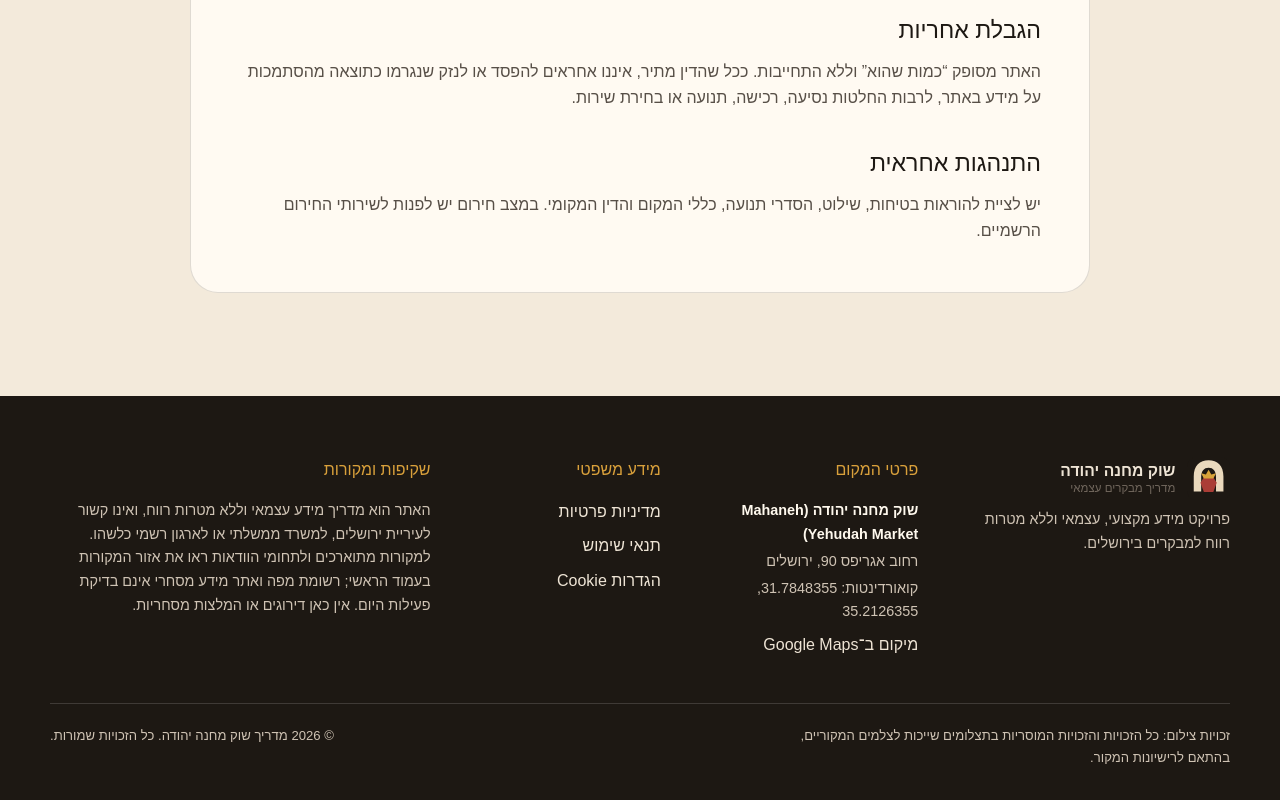
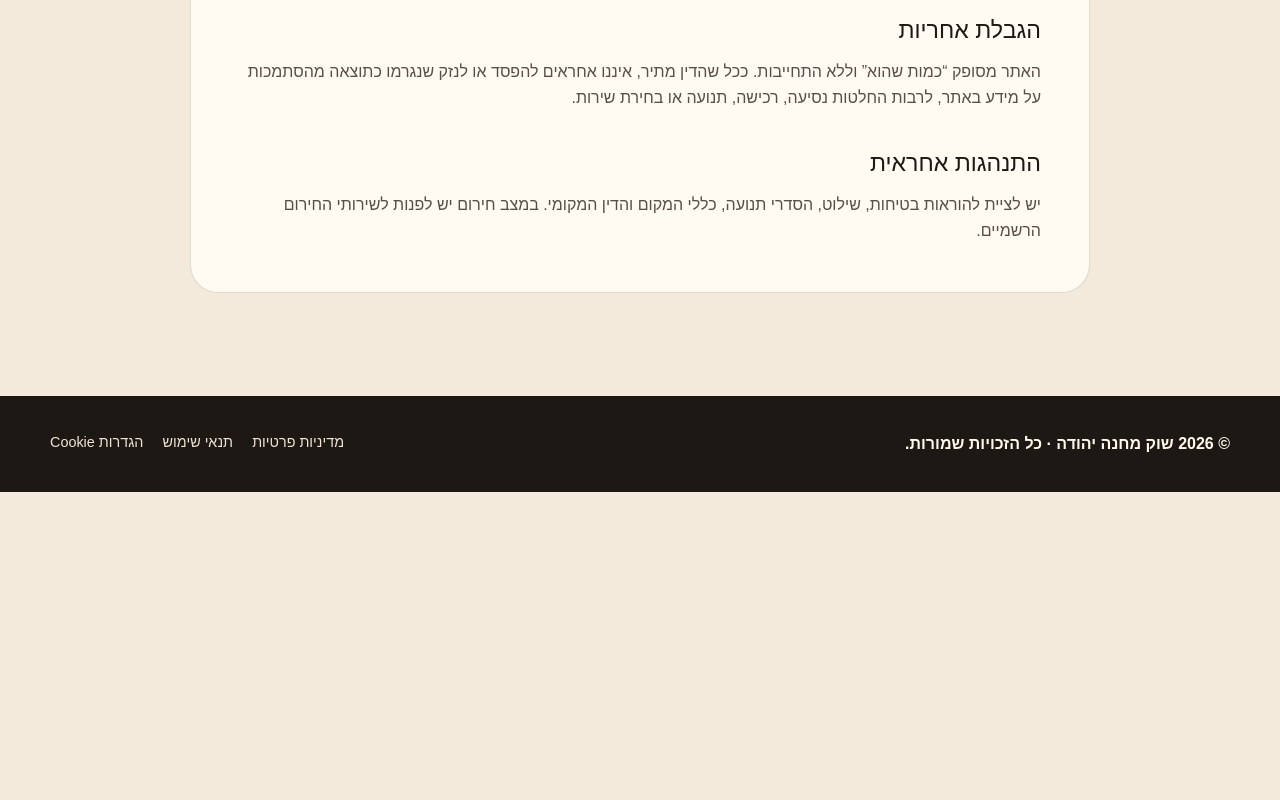
Before and after one commit to n20186005-hash/mahaneyehuda, an Astro site: page /terms in a window 1280 px wide. Shown: the part 1168-1968 px from the top of the page. After the commit the page ends 1660 px from the top, so only its background shows below. Built offline with nearby package versions, Linux system fonts and the light colour scheme; Astro itself is replaced by a stand-in of ours.

Commit message:
design: simplify shared tourism footer

```diff
--- a/src/components/Footer.astro
+++ b/src/components/Footer.astro
@@ -1,45 +1,30 @@
 ---
-import Logo from './Logo.astro';
-import { ATTRACTION } from '../data/market';
-const mapAddress = `${ATTRACTION.streetAddressHe}, ${ATTRACTION.cityHe}`;
+interface Props {
+  showDisclosure?: boolean;
+}
+const { showDisclosure = false } = Astro.props;
 ---
-<footer class="footer">
-  <div class="container footer-grid">
-    <div class="brand"><Logo /><p>פרויקט מידע מקצועי, עצמאי וללא מטרות רווח למבקרים בירושלים.</p></div>
-    <div>
-      <h2>פרטי המקום</h2>
-      <p class="nap-name">{ATTRACTION.nameHe} ({ATTRACTION.nameEn})</p>
-      <p class="nap-addr">{mapAddress}</p>
-      <p class="nap-geo">קואורדינטות: {ATTRACTION.latitude}, {ATTRACTION.longitude}</p>
-      <a href={ATTRACTION.mapsShareUrl} target="_blank" rel="noopener noreferrer">מיקום ב־Google Maps</a>
+<footer class="footer" dir="rtl">
+  <div class="container footer-inner">
+    <div class="footer-brand">
+      <p class="copyright">© 2026 שוק מחנה יהודה · כל הזכויות שמורות.</p>
+      {showDisclosure && <p class="independent">מדריך תיירות עצמאי למבקרים בירושלים, ללא קשר להנהלת השוק או לגוף רשמי.</p>}
     </div>
-    <div>
-      <h2>מידע משפטי</h2>
+    <nav class="footer-legal" aria-label="מידע משפטי">
       <a href="/privacy/">מדיניות פרטיות</a>
       <a href="/terms/">תנאי שימוש</a>
       <a href="/cookies/">הגדרות Cookie</a>
-    </div>
-    <div>
-      <h2>שקיפות ומקורות</h2>
-      <p>האתר הוא מדריך מידע עצמאי וללא מטרות רווח, ואינו קשור לעיריית ירושלים, למשרד ממשלתי או לארגון רשמי כלשהו.</p>
-      <p>למקורות מתוארכים ולתחומי הוודאות ראו את אזור המקורות בעמוד הראשי; רשומת מפה ואתר מידע מסחרי אינם בדיקת פעילות היום. אין כאן דירוגים או המלצות מסחריות.</p>
-    </div>
-  </div>
-  <div class="container legal">
-    <p>זכויות צילום: כל הזכויות והזכויות המוסריות בתצלומים שייכות לצלמים המקוריים, בהתאם לרישיונות המקור.</p>
-    <p>© 2026 מדריך שוק מחנה יהודה. כל הזכויות שמורות.</p>
+    </nav>
   </div>
 </footer>
 <style>
-  .footer { background:#1d1813; color:#eee4d5; padding: 3.8rem 0 2rem; }
-  .footer-grid { display:grid; grid-template-columns:1fr .8fr .7fr 1.4fr; gap:2.5rem; }
-  h2 { font-size:1rem; color:#d9a03b; margin:0 0 1rem; }
-  .nap-name { font-weight:800; color:#fff9ee; }
-  .nap-addr,.nap-geo { margin:.2rem 0; }
-  p { color:#cfc3b4; max-width:60ch; font-size:.9rem; }
-  a { display:block; text-decoration:none; color:#eee4d5; margin:.5rem 0; }
-  a:hover { color:#d9a03b; }
-  .legal { border-top:1px solid rgba(255,255,255,.15); margin-top:2.3rem; padding-top:1.3rem; display:flex; justify-content:space-between; gap:1rem; flex-wrap:wrap; }
-  .legal p { margin:0; font-size:.82rem; }
-  @media(max-width:820px){.footer-grid{grid-template-columns:1fr}.legal{display:grid}}
+  .footer { background:#1d1813; color:#eee4d5; padding:2.2rem 0; }
+  .footer-inner { display:flex; justify-content:space-between; align-items:start; gap:1.5rem 2.5rem; flex-wrap:wrap; }
+  .footer-brand { max-width:40rem; }
+  .copyright { font-weight:700; color:#fff9ee; margin:0; }
+  .independent { color:#cfc3b4; font-size:.85rem; line-height:1.7; margin:.5rem 0 0; }
+  .footer-legal { display:flex; flex-wrap:wrap; gap:.6rem 1.2rem; align-items:center; }
+  .footer-legal a { color:#eee4d5; text-decoration:none; font-size:.9rem; }
+  .footer-legal a:hover { color:#d9a03b; text-decoration:underline; }
+  @media(max-width:720px) { .footer-inner { flex-direction:column; } .footer-legal { gap:.65rem 1rem; } }
 </style>
```
